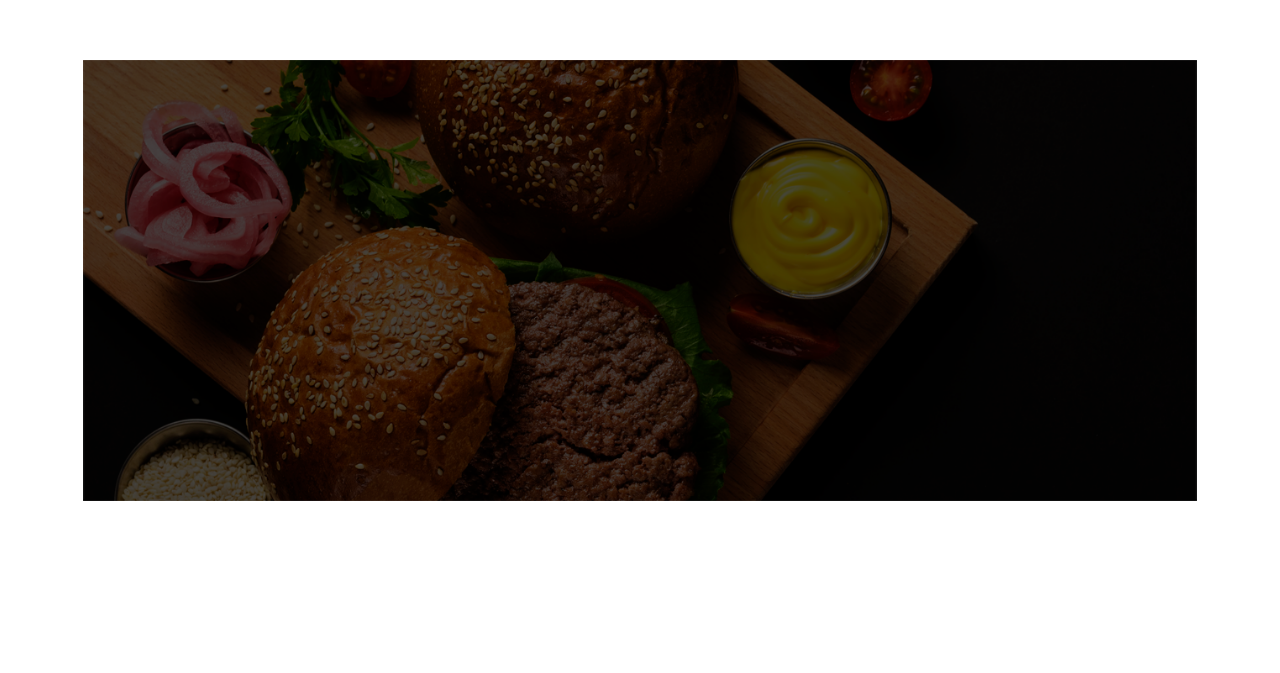
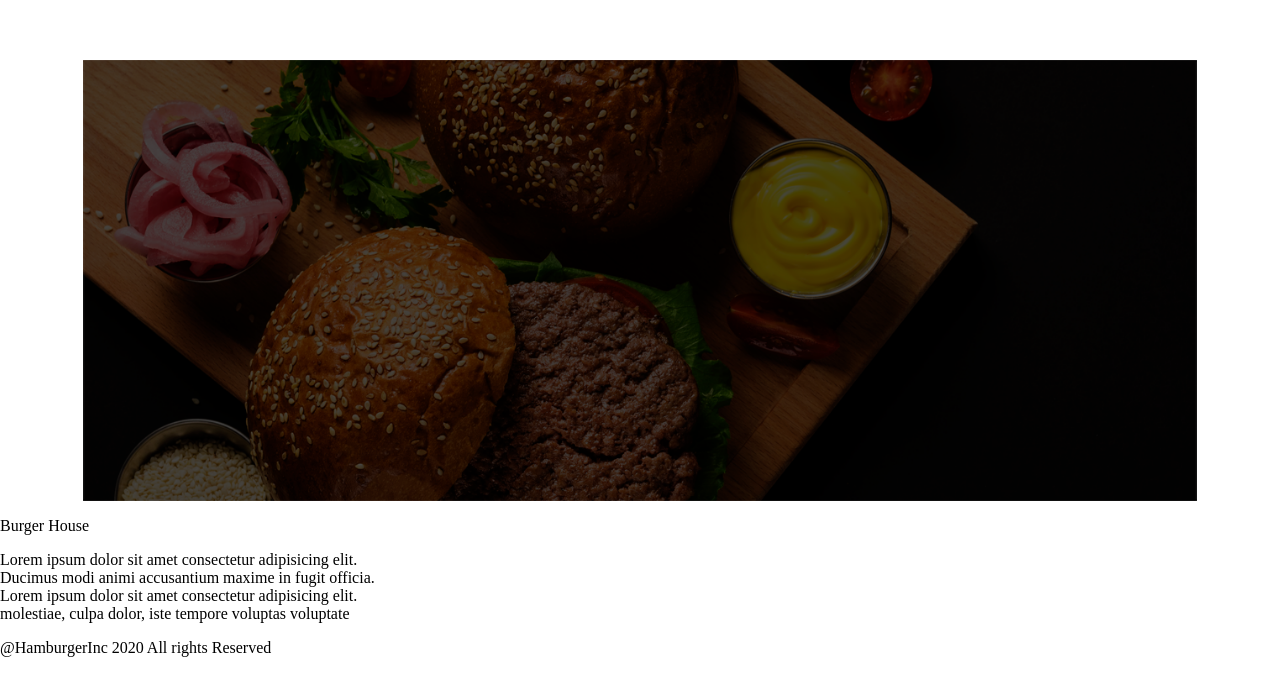
Before and after one commit to AdnanHaramy/Burger-Website, a plain HTML site: page Hamburger-Website/index.html in a window 1280 px wide. Shown: the part 1773-2446 px from the top of the page. Before the commit the page ends 2274 px from the top, so only its background shows below. Drawn offline with Linux system fonts and the light colour scheme.

Commit message:
Add files via upload

```diff
--- a/Hamburger-Website/index.html
+++ b/Hamburger-Website/index.html
@@ -76,10 +76,24 @@
       </div>
     </section>
     <section id="section7">
-      <div class="footer">
-        <img src="./images/footer.png"
-        id="footerImg"
-        alt="">
+      <div class="footerImgAndTextContainer">
+        <div class="ImgContainer">
+          <img src="./images/footer.png"
+          id="footerImg"
+          alt="">
+        </div>
+        <div class="topLeftText">
+          <p>Burger House</p>
+        </div>
+        <div class="bottomLeftText">
+          <p>Lorem ipsum dolor sit amet consectetur adipisicing elit. <br>
+             Ducimus modi animi accusantium maxime in fugit officia. <br>
+             Lorem ipsum dolor sit amet consectetur adipisicing elit. <br>
+             molestiae, culpa dolor, iste tempore voluptas voluptate</p>
+        </div>
+        <div class="bottomText">
+          <p>@HamburgerInc 2020 All rights Reserved</p>
+        </div>
       </div>
     </section>
   </body>
```
